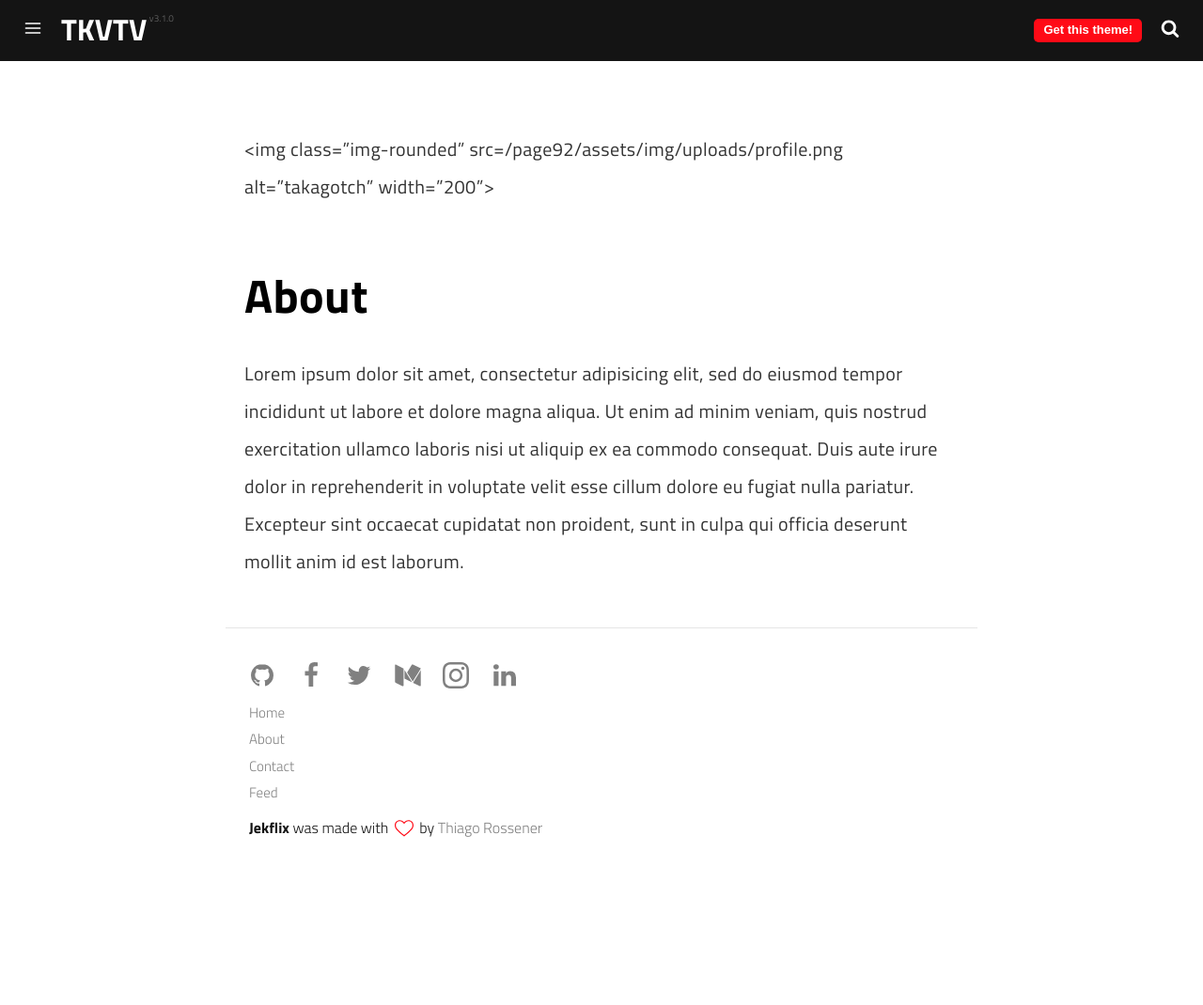
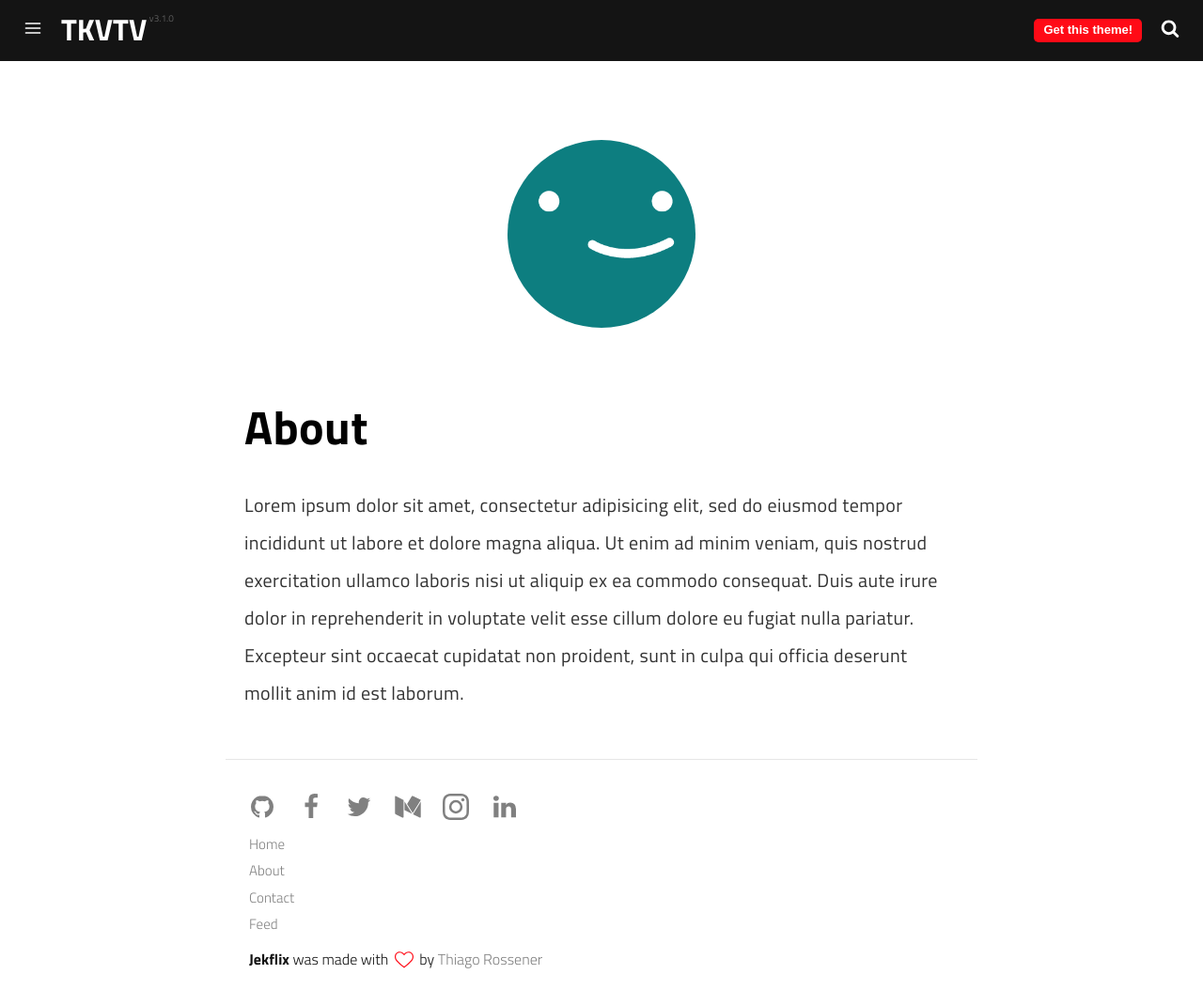
Before and after one commit to takagotch/page92, a Jekyll site: the page built from pages/about.md, in a window 1280 px wide and 1070 px high. Shown: the whole window at 94% size. Built offline with Jekyll 4.4.1, drawn with Linux system fonts in a browser that asks for light colours; a script that is not in the unit is left out.

Commit message:
Update about.md

```diff
--- a/pages/about.md
+++ b/pages/about.md
@@ -5,7 +5,7 @@ description: Some description.
 permalink: /about/
 ---
 
-<img class="img-rounded" src={{ "/assets/img/uploads/profile.png" | prepend: site.baseurl }} alt="takagotch" width="200">
+<img class="img-rounded" src="https://takagotch.github.io/page92/assets/img/uploads/profile.png" alt="takagotch" width="200">
 
 # About
 
```
